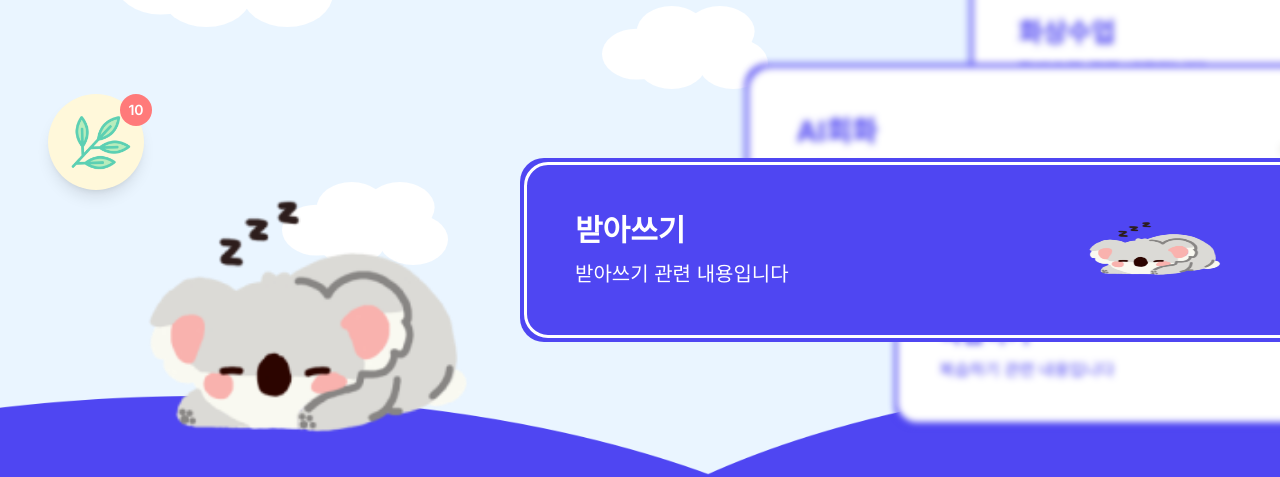
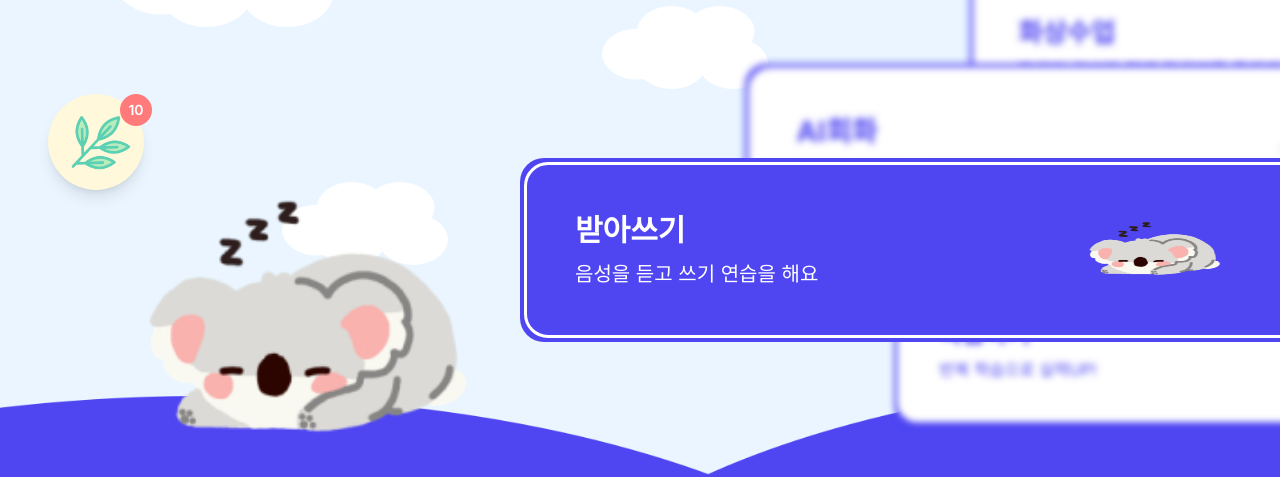
Before and after one commit to s0ojin/KoALA, a Next.js app in the folder frontend/: page /main in a window 1280 px wide. Shown: the part 162-639 px from the top of the page. Built offline with nearby package versions, Linux system fonts and the light colour scheme.

Commit message:
Refactor: 메인페이지 카드리스트 내용 변경

```diff
--- a/frontend/src/app/main/_components/MainEducationCardList.tsx
+++ b/frontend/src/app/main/_components/MainEducationCardList.tsx
@@ -9,19 +9,19 @@ const SCALE_FACTOR = 0.06
 const CARD_LIST = [
   {
     title: '받아쓰기',
-    content: '받아쓰기 관련 내용입니다',
+    content: '음성을 듣고 쓰기 연습을 해요',
   },
   {
     title: 'AI회화',
-    content: 'AI회화 관련 내용입니다',
+    content: '다양한 상황을 AI와 대화해요',
   },
   {
     title: '화상수업',
-    content: '화상수업 관련 내용입니다',
+    content: '한국인 강사와 함께 한국어를 즐겁게 배워보아요',
   },
   {
     title: '복습하기',
-    content: '복습하기 관련 내용입니다',
+    content: '반복 학습으로 실력UP!',
   },
 ]
 
```
